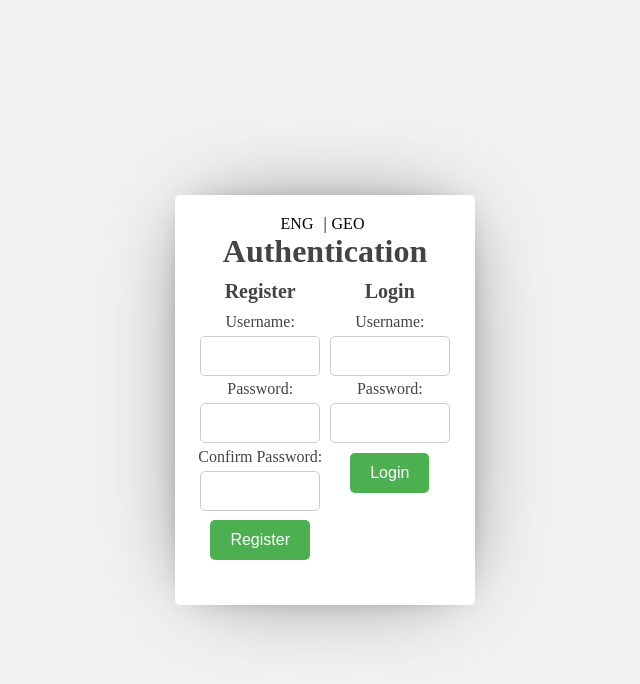
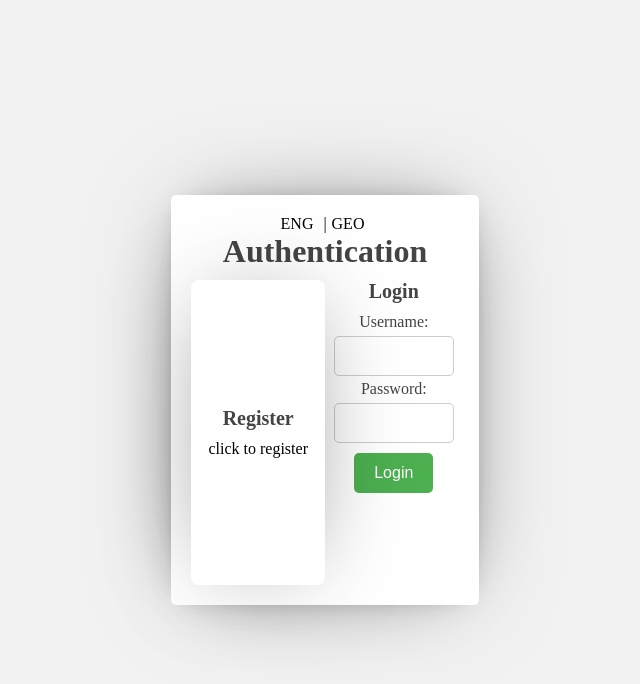
Before and after one commit to papunalomidze/password-generator, a Flask app: page / in a window 1280 px wide. Shown: the top 684 px of the page, without its empty margins (315-955 px from the left). Run offline with Flask 3, Linux system fonts and the light colour scheme.

Commit message:
auth style

```diff
--- /dev/null
+++ b/static/anim.js
@@ -0,0 +1,33 @@
+const slideElement = document.querySelector('.slide');
+const slideHeading = slideElement.querySelector('h2');
+const slideParag = slideElement.querySelector('p')
+let isLogin = false;
+
+slideElement.addEventListener('click', () => {
+  slideElement.classList.toggle('slide-active');
+
+  if (isLogin) {
+    setTimeout(() => {
+        if(slideHeading.textContent == 'Login'){
+            slideHeading.textContent = 'Register';
+            slideParag.textContent = 'click to register';
+        }else{
+            slideHeading.textContent = 'რეგისტრაცია';
+            slideParag.textContent = 'რეგისტრაციისთვის დააკლიკეთ';
+        }
+    }, 500);
+    isLogin = false;
+  } else {
+    setTimeout(() => {
+        if(slideHeading.textContent == 'Register'){
+            slideHeading.textContent = 'Login';
+            slideParag.textContent = 'click to login'
+            console.log('here')
+        }else{
+            slideHeading.textContent = 'შესვლა';
+            slideParag.textContent = 'შესასვლელად დააკლიკეთ'
+        }
+    }, 500);
+    isLogin = true;
+  }
+});
--- a/static/styleAuth.css
+++ b/static/styleAuth.css
@@ -19,14 +19,14 @@ body {
 .language-container {
     display: flex;
     justify-content: center;
-  }
+}
 
 .language-container a {
     margin-right: 0.62em;
     text-decoration: none;
     color: #000000;
     margin-left: 0.31em;
-  }
+}
 
 
 .container {
@@ -47,8 +47,16 @@ body {
 .form-wrapper {
     display: flex;
     justify-content: center;
+    position: relative;
+    width: fit-content;
+    height: fit-content;
+    gap: 0.5rem;
 }
 
+
+.form-container {
+    width: 100%;
+}
 
 h1 {
     text-align: center;
@@ -67,6 +75,9 @@ form {
 }
 
 label {
+    text-align: center;
+    display: block;
+    margin: 0 auto;
     font-size: 1rem;
     color: #444;
 }
@@ -135,3 +146,27 @@ input[type="submit"]:hover {
         font-size: 20px;
     }
 }
+
+.slide {
+    position: absolute;
+    left: 0;
+    bottom: 0;
+    background-color: #fff;
+    width: 50%;
+    height: 100%;
+    transition: transform 1s ease-in-out;
+    transform: translateX(0%);
+    border-radius: 0.5rem;
+    box-shadow: 0px 0px 0.35rem -0.3125rem rgba(0, 0, 0, 0.055),
+        0px 0px 0.75rem -0.625rem rgba(0, 0, 0, 0.111),
+        0px 0px 6.25rem -1.875rem rgba(0, 0, 0, 0.56);
+    display: flex;
+    justify-content: center;
+    flex-direction: column;
+    align-items: center;
+    text-align: center;
+}
+
+.slide-active {
+    transform: translateX(100%);
+  }
--- a/templates/auth.html
+++ b/templates/auth.html
@@ -28,7 +28,7 @@
                     <label>Username:</label>
                     <input type="text" name="username">
                     <label>Password:</label>
-                    <input type="password" name="password" >
+                    <input type="password" name="password">
                     <label>Confirm Password:</label>
                     <input type="password" name="confirm_password">
                     <input type="submit" name="submit" value="Register">
@@ -47,6 +47,11 @@
                 </form>
             </div>
 
+            <div class="slide">
+                <h2>Register</h2>
+                <p>click to register</p>
+            </div>
+
 
         </div>
         {% if error %}
@@ -55,6 +60,8 @@
         <p class="success">{{ success }}</p>
         {% endif %}
     </div>
+
+    <script src="{{ url_for('static', filename='anim.js') }}"></script>
 </body>
 
 </html>
```
Also changed, not shown: templates/auth_ge.html (+8 -0 lines), static/script.js (line endings or trailing spaces).
